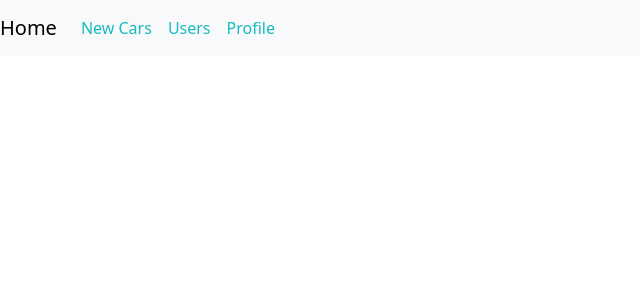
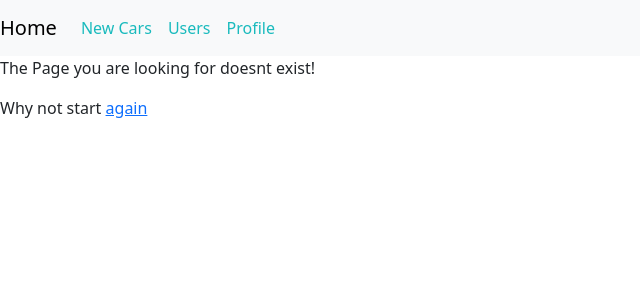
Before and after one commit to LearnWithFun247/Angular-Projects_test, an Angular app: page /not-found in a window 1280 px wide. Before the commit this address led to /. Shown: the top 300 px of the page, without its empty margins (0-640 px from the left). Built offline with nearby package versions, Linux system fonts and the light colour scheme.

Commit message:
Adding custom page not found component when user enters any wrong path

```diff
--- a/src/app/app-routing.module.ts
+++ b/src/app/app-routing.module.ts
@@ -1,12 +1,15 @@
 import { NgModule } from '@angular/core';
 import { RouterModule, Routes } from '@angular/router';
+import { NotFoundComponent } from './components/not-found/not-found.component';
 
 const routes: Routes = [{
   path:'',loadChildren:()=>import('./components/home/home/home.module').then((m)=>m.HomeModule)
 },
 {path:'new-cars',loadChildren:()=>import('./components/stock-locator/stock-locator/stock-locator.module').then((m)=>m.StockLocatorModule)},
 {path:'profile',loadChildren:()=>import('./components/profile/my-profile/my-profile.module').then((m)=>m.MyProfileModule)},
-{path:'users',loadChildren:()=>import('./components/users/users.module').then((m)=>m.UsersModule)}
+{path:'users',loadChildren:()=>import('./components/users/users.module').then((m)=>m.UsersModule)},
+{path:'not-found',component:NotFoundComponent},
+{path:'**',redirectTo:'not-found'}
 ];
 
 @NgModule({
--- a/src/app/app.module.ts
+++ b/src/app/app.module.ts
@@ -6,12 +6,14 @@ import { AppComponent } from './app.component';
 import { TestComponent } from './components/test/test.component';
 import { ModifyDirective } from './directives/modify.directive';
 import { FormsModule } from '@angular/forms';
+import { NotFoundComponent } from './components/not-found/not-found.component';
 
 @NgModule({
   declarations: [
     AppComponent,
     TestComponent,
-    ModifyDirective
+    ModifyDirective,
+    NotFoundComponent
   ],
   imports: [
     BrowserModule,
--- /dev/null
+++ b/src/app/components/not-found/not-found.component.html
@@ -0,0 +1,2 @@
+<p>The Page you are looking for doesnt exist!</p>
+<p>Why not start <a [routerLink]="['/']">again</a></p>
--- /dev/null
+++ b/src/app/components/not-found/not-found.component.ts
@@ -0,0 +1,15 @@
+import { Component, OnInit } from '@angular/core';
+
+@Component({
+  selector: 'app-not-found',
+  templateUrl: './not-found.component.html',
+  styleUrls: ['./not-found.component.css']
+})
+export class NotFoundComponent implements OnInit {
+
+  constructor() { }
+
+  ngOnInit(): void {
+  }
+
+}
```
Also changed, not shown: src/app/components/not-found/not-found.component.css (added), 1 other file (tests, documents, lock files or other folders).
